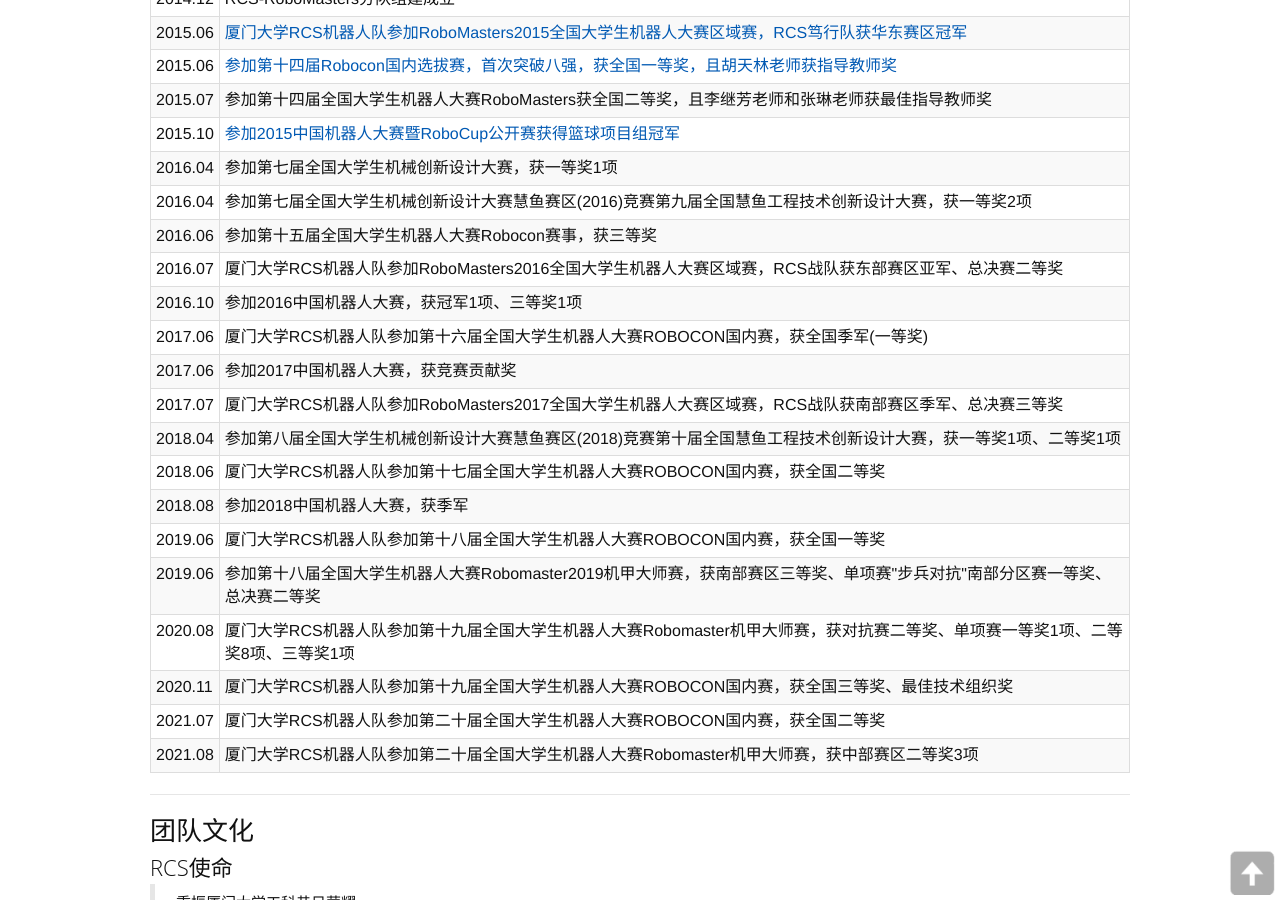
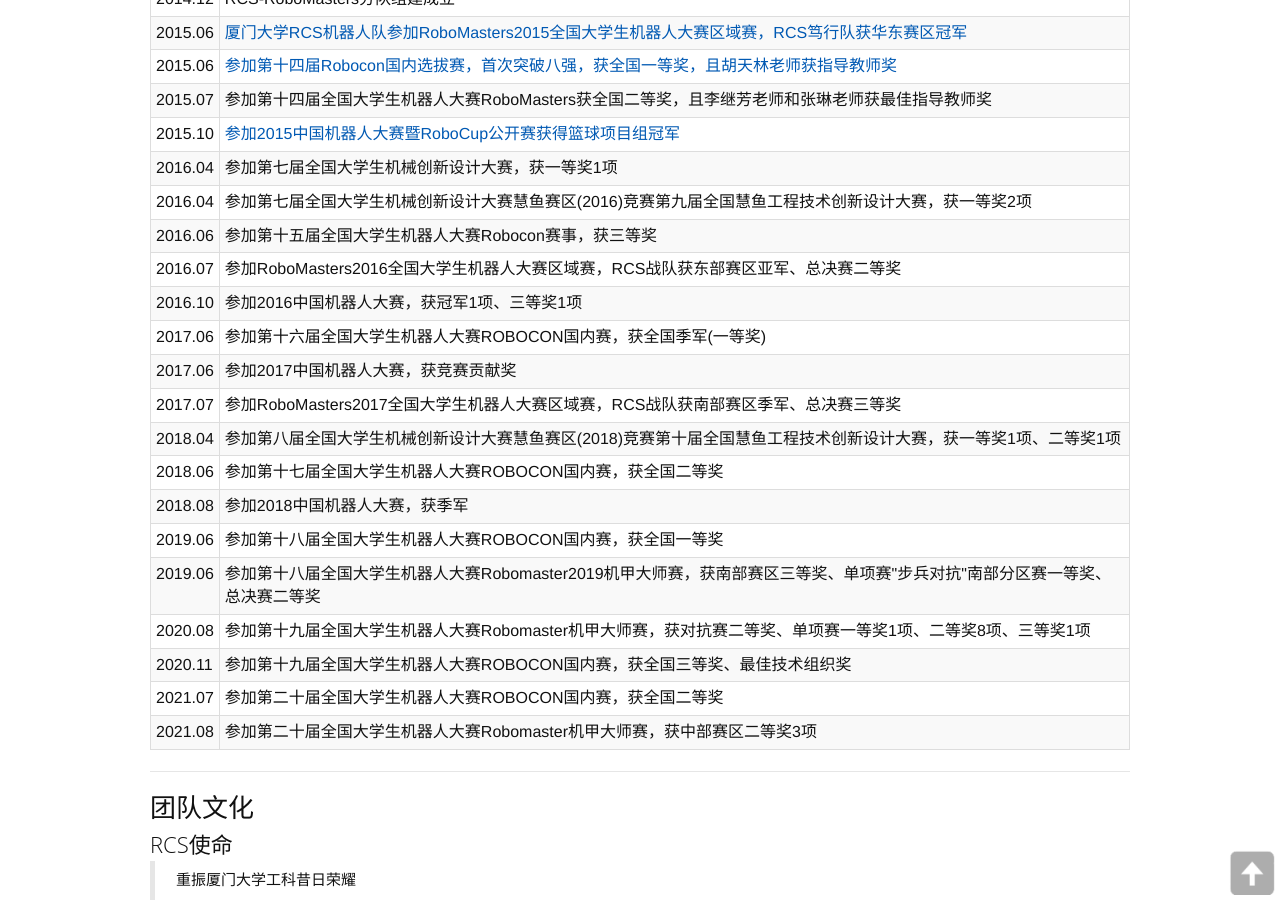
Before and after one commit to RCSTech/RCSTech.github.io, a Jekyll site: the page built from about.md, in a window 1280 px wide and 900 px high, scrolled down 1417 px. Built offline with Jekyll 4.4.1, drawn with Linux system fonts in a browser that asks for light colours; nearby versions of some CDN libraries; some web fonts are replaced.

Commit message:
修改大事记
修改大事记

```diff
--- a/about.md
+++ b/about.md
@@ -177,7 +177,7 @@
 </tr>
 <tr>
     <td>2016.07</td>
-    <td>厦门大学RCS机器人队参加RoboMasters2016全国大学生机器人大赛区域赛，RCS战队获东部赛区亚军、总决赛二等奖</td>
+    <td>参加RoboMasters2016全国大学生机器人大赛区域赛，RCS战队获东部赛区亚军、总决赛二等奖</td>
 </tr>
 <tr>
     <td>2016.10</td>
@@ -185,7 +185,7 @@
 </tr>
 <tr>
     <td>2017.06</td>
-    <td>厦门大学RCS机器人队参加第十六届全国大学生机器人大赛ROBOCON国内赛，获全国季军(一等奖)</td>
+    <td>参加第十六届全国大学生机器人大赛ROBOCON国内赛，获全国季军(一等奖)</td>
 </tr>
 <tr>
     <td>2017.06</td>
@@ -193,7 +193,7 @@
 </tr>
 <tr>
     <td>2017.07</td>
-    <td>厦门大学RCS机器人队参加RoboMasters2017全国大学生机器人大赛区域赛，RCS战队获南部赛区季军、总决赛三等奖</td>
+    <td>参加RoboMasters2017全国大学生机器人大赛区域赛，RCS战队获南部赛区季军、总决赛三等奖</td>
 </tr>
 <tr>
     <td>2018.04</td>
@@ -201,7 +201,7 @@
 </tr>
 <tr>
     <td>2018.06</td>
-    <td>厦门大学RCS机器人队参加第十七届全国大学生机器人大赛ROBOCON国内赛，获全国二等奖</td>
+    <td>参加第十七届全国大学生机器人大赛ROBOCON国内赛，获全国二等奖</td>
 </tr>
 <tr>
     <td>2018.08</td>
@@ -209,7 +209,7 @@
 </tr>
 <tr>
     <td>2019.06</td>
-    <td>厦门大学RCS机器人队参加第十八届全国大学生机器人大赛ROBOCON国内赛，获全国一等奖</td>
+    <td>参加第十八届全国大学生机器人大赛ROBOCON国内赛，获全国一等奖</td>
 </tr>
 <tr>
     <td>2019.06</td>
@@ -217,19 +217,19 @@
 </tr>
 <tr>
     <td>2020.08</td>
-    <td>厦门大学RCS机器人队参加第十九届全国大学生机器人大赛Robomaster机甲大师赛，获对抗赛二等奖、单项赛一等奖1项、二等奖8项、三等奖1项</td>
+    <td>参加第十九届全国大学生机器人大赛Robomaster机甲大师赛，获对抗赛二等奖、单项赛一等奖1项、二等奖8项、三等奖1项</td>
 </tr>
 <tr>
     <td>2020.11</td>
-    <td>厦门大学RCS机器人队参加第十九届全国大学生机器人大赛ROBOCON国内赛，获全国三等奖、最佳技术组织奖</td>
+    <td>参加第十九届全国大学生机器人大赛ROBOCON国内赛，获全国三等奖、最佳技术组织奖</td>
 </tr>
 <tr>
     <td>2021.07</td>
-    <td>厦门大学RCS机器人队参加第二十届全国大学生机器人大赛ROBOCON国内赛，获全国二等奖</td>
+    <td>参加第二十届全国大学生机器人大赛ROBOCON国内赛，获全国二等奖</td>
 </tr>
 <tr>
     <td>2021.08</td>
-    <td>厦门大学RCS机器人队参加第二十届全国大学生机器人大赛Robomaster机甲大师赛，获中部赛区二等奖3项</td>
+    <td>参加第二十届全国大学生机器人大赛Robomaster机甲大师赛，获中部赛区二等奖3项</td>
 </tr>
 </table>
 
```
